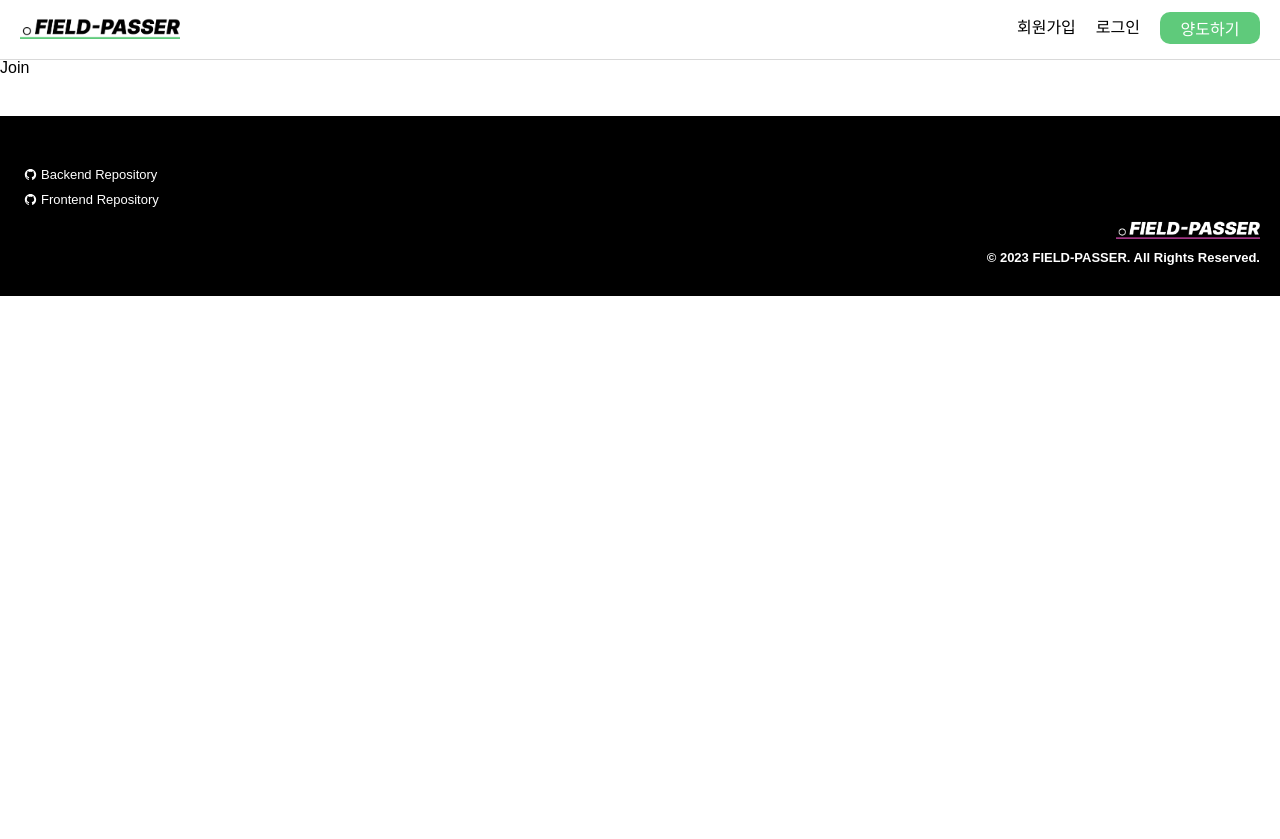
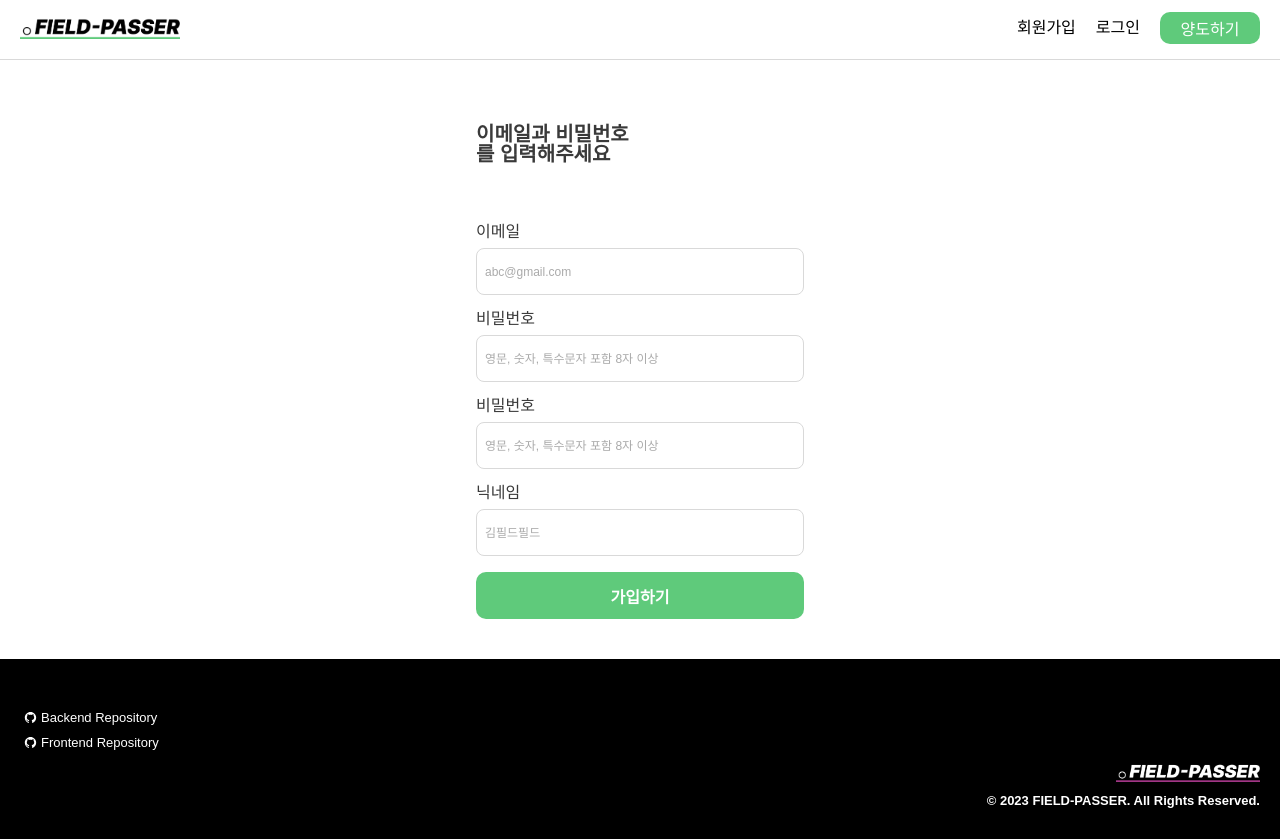
Before and after one commit to Field-Passer/newFieldPasser-FE, a React (Vite) app: page /join in a window 1280 px wide. Before the commit the page ends 800 px from the top, so only its background shows below. Built offline with nearby package versions, Linux system fonts and the light colour scheme; a web font is replaced by a local one.

Commit message:
feat: 회원가입 페이지 퍼블리싱

```diff
--- a/src/pages/Join.tsx
+++ b/src/pages/Join.tsx
@@ -1,5 +1,105 @@
+import styled from 'styled-components'
+import { Link, useNavigate } from 'react-router-dom'
+import { COLORS, FONT } from '@src/globalStyles'
+
 const Join = () => {
-  return <div>Join</div>
+  const navigate = useNavigate()
+
+  return (
+    <Container>
+      <div className="text_wrap">
+        <h3>이메일과 비밀번호를 입력해주세요</h3>
+      </div>
+
+      <div className="input_wrap">
+        <label>이메일</label>
+        <input type="text" placeholder="abc@gmail.com" />
+        <label>비밀번호</label>
+        <input
+          type="password"
+          placeholder="영문, 숫자, 특수문자 포함 8자 이상"
+        />
+        <label>비밀번호</label>
+        <input
+          type="password"
+          placeholder="영문, 숫자, 특수문자 포함 8자 이상"
+        />
+        <label>닉네임</label>
+        <input type="password" placeholder="김필드필드" />
+      </div>
+
+      <button className="btn_join">가입하기</button>
+    </Container>
+  )
 }
 
+const Container = styled.div`
+  // reset-css 적용되면 지우기
+  * {
+    margin: 0;
+    padding: 0;
+    box-sizing: border-box;
+    color: ${COLORS.font};
+  }
+
+  @media screen and (max-width: 360px) {
+    padding: 0 16px;
+    width: 100%;
+  }
+
+  margin: 64px auto 0;
+  width: 328px;
+
+  .text_wrap {
+    margin-bottom: 60px;
+    width: 170px;
+  }
+
+  h3 {
+    font-size: 20px;
+    font-weight: 700;
+  }
+
+  .logo {
+    margin-bottom: 60px;
+    text-align: center;
+    img {
+      width: 160px;
+      height: 24px;
+    }
+  }
+
+  input {
+    margin: 8px 0 16px;
+    padding: 16px 8px;
+    width: 100%;
+    height: 47px;
+    border: 1px solid ${COLORS.gray20};
+    border-radius: 8px;
+    font-weight: 500;
+    font-size: 12px;
+    &::placeholder {
+      color: ${COLORS.gray40};
+    }
+  }
+
+  .btn_join {
+    width: 100%;
+    height: 47px;
+    background-color: ${COLORS.green};
+    font-size: ${FONT.pc};
+    font-weight: 700;
+    color: white;
+  }
+
+  .find_wrap {
+    padding: 16px 0;
+    display: flex;
+    justify-content: center;
+    gap: 40px;
+    width: 100%;
+    font-size: 12px;
+  }
+`
+
 export default Join
--- a/src/pages/Login.tsx
+++ b/src/pages/Login.tsx
@@ -32,7 +32,7 @@ const Login = () => {
 }
 
 const Container = styled.div`
-  // reset css 적용되면 지우기
+  // reset-css 적용되면 지우기
   * {
     margin: 0;
     padding: 0;
```
